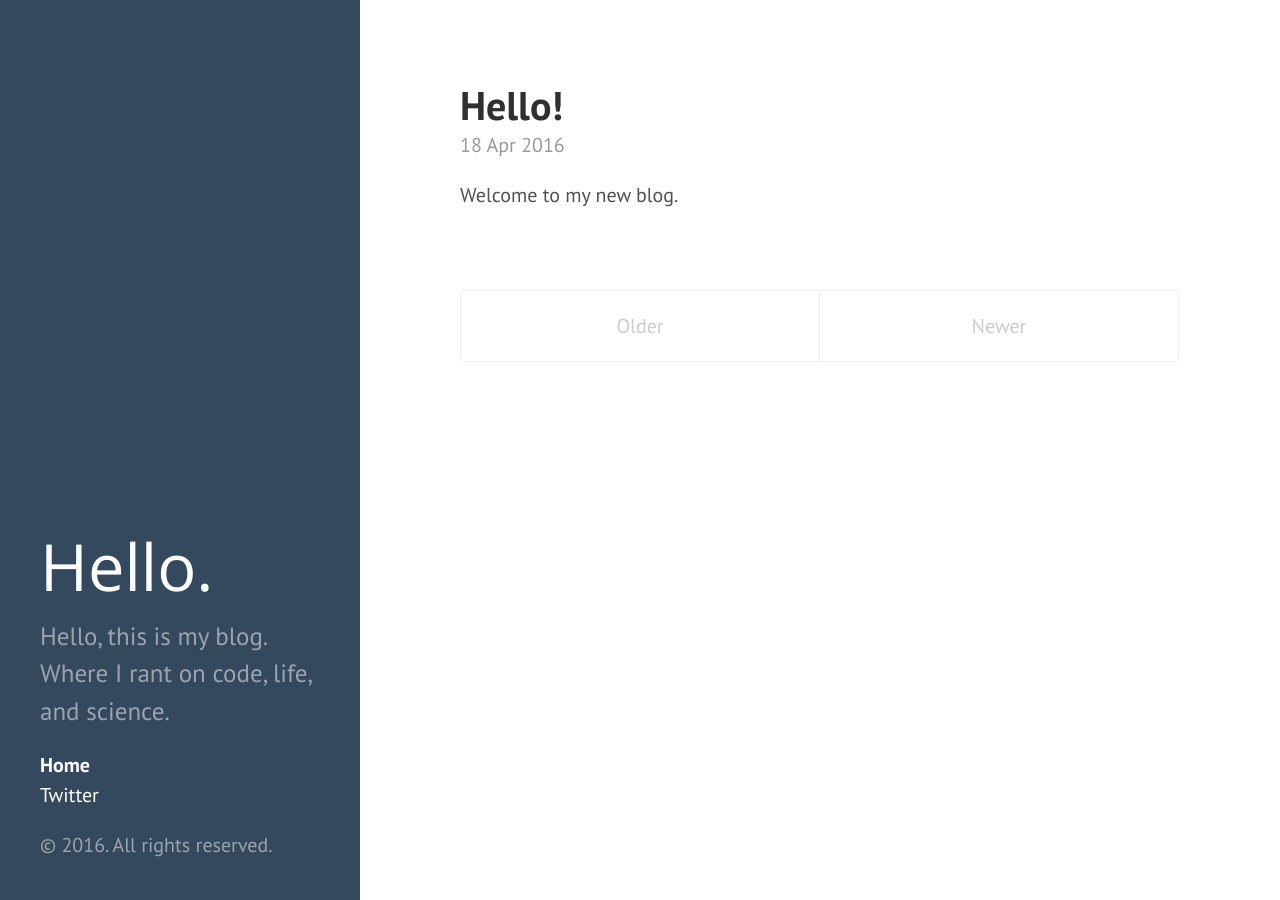
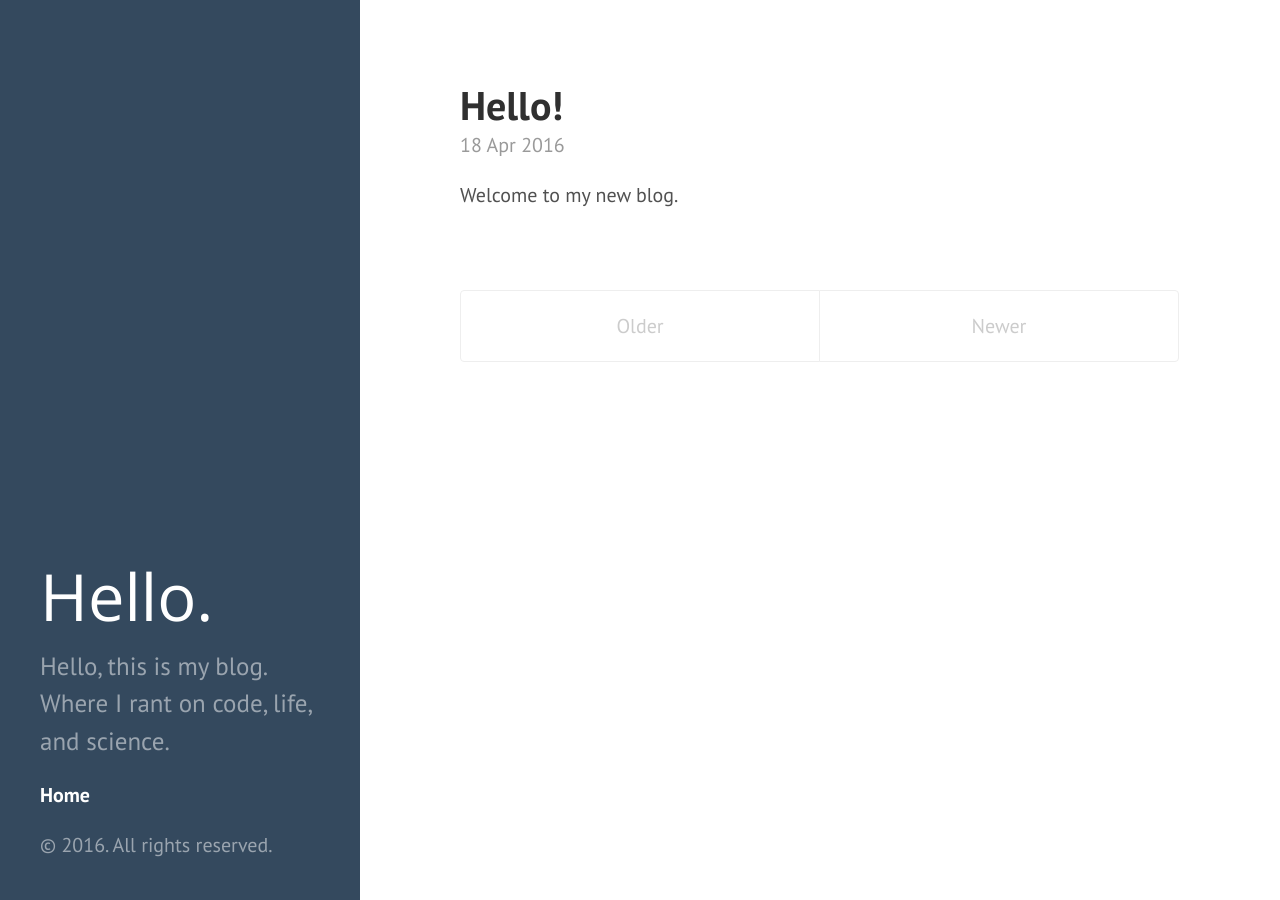
Before and after one commit to fallenshell/fallenshell.github.io, a Jekyll site: the page built from index.html, in a window 1280 px wide. Built offline with Jekyll 4.4.1, drawn with Linux system fonts in a browser that asks for light colours; the list of posts is cut into pages by our own code.

Commit message:
Update sidebar.html

```diff
--- a/_includes/sidebar.html
+++ b/_includes/sidebar.html
@@ -8,9 +8,6 @@
     <ul class="sidebar-nav">
       <li class="sidebar-nav-item{% if page.title == "Home" %} active{% endif %}">
         <a href="/">Home</a>
-      </li>
-      <li class="sidebar-nav-item">
-        <a href="https://twitter.com/fallenshell">Twitter</a>
       </li>
 
       {% comment %}
```
